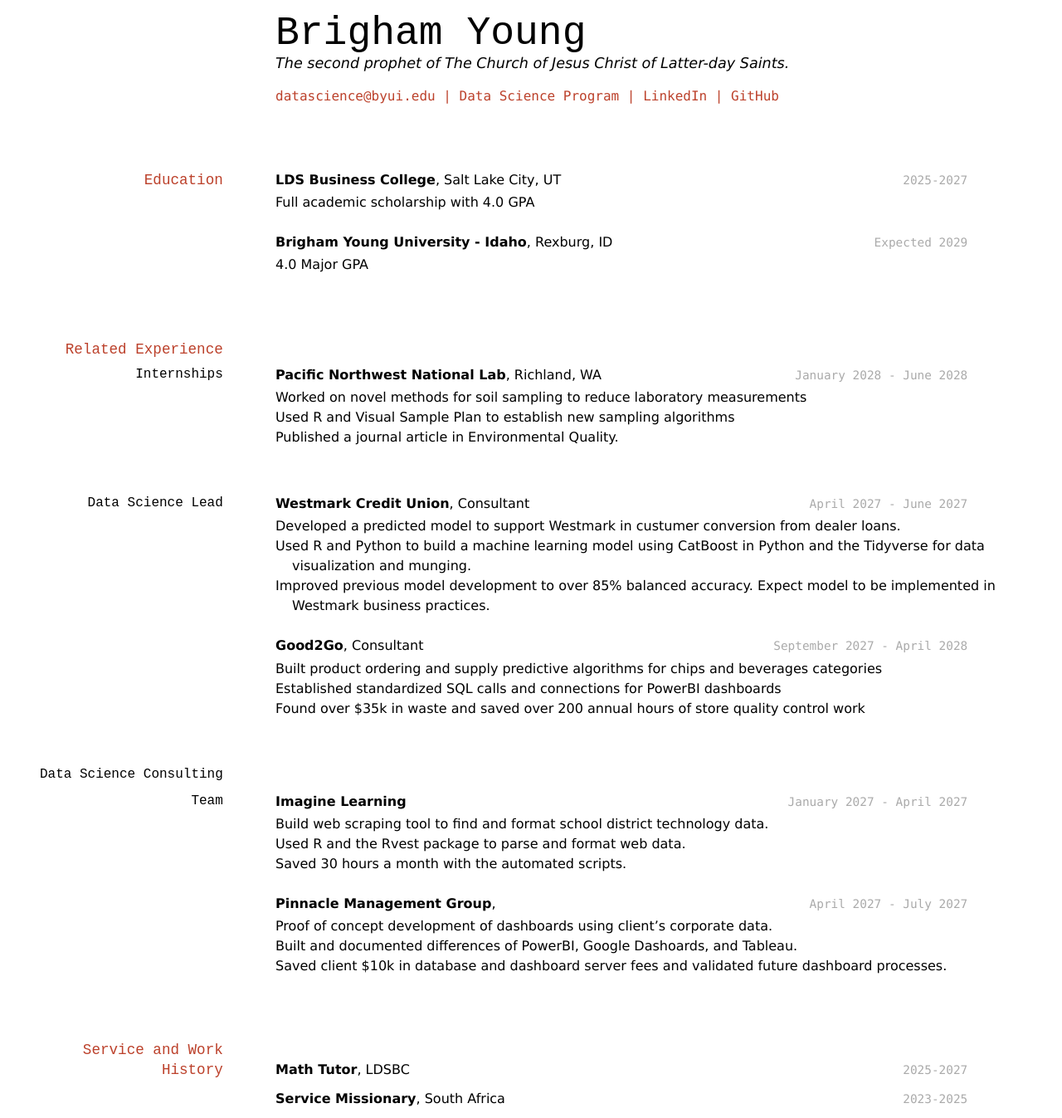
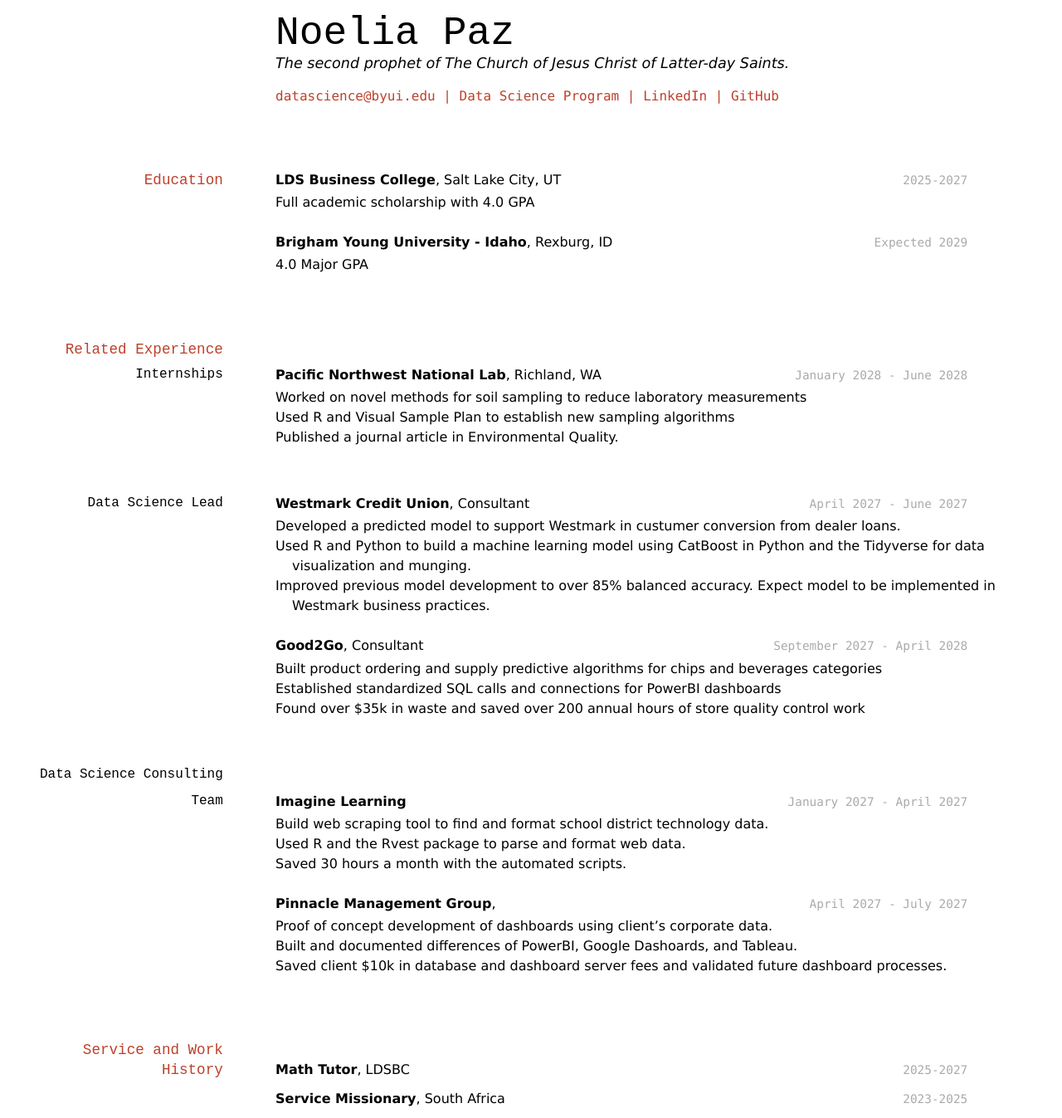
Before and after one commit to byuids-resumes/paz_resume, a Jekyll site: the page built from docs/index.md, in a window 1280 px wide. Shown: the whole page at 83% size. Built offline with Jekyll 4.4.1, drawn with Linux system fonts in a browser that asks for light colours.

Commit message:
changed the title and name

```diff
--- a/docs/index.md
+++ b/docs/index.md
@@ -1,8 +1,8 @@
 ---
 layout: cv
-title: Brigham Young's Resume
+title: Noelia Paz
 ---
-# Brigham Young
+# Noelia Paz
 The second prophet of The Church of Jesus Christ of Latter-day Saints.
 
 <div id="webaddress">
```
